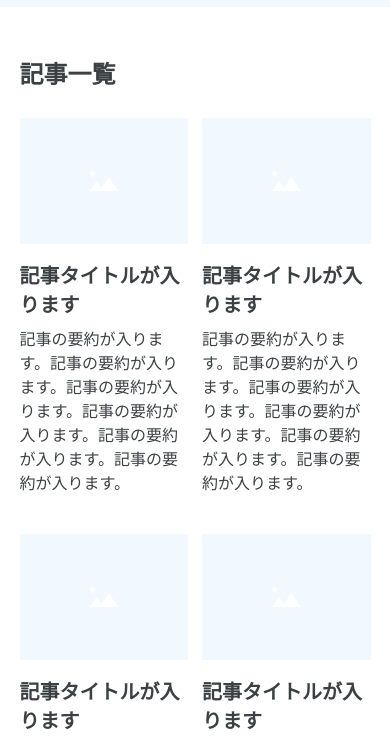
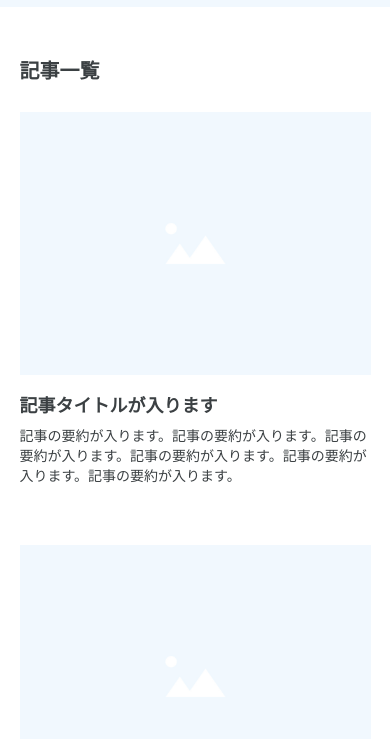
Before and after one commit to kimu805/ruby_plactice, a plain HTML site: page responsive/index.html in a window 390 px wide. Shown: the part 66-805 px from the top of the page. Drawn offline with Linux system fonts and the light colour scheme.

Commit message:
Update style.css

```diff
--- a/responsive/css/style.css
+++ b/responsive/css/style.css
@@ -68,5 +68,17 @@
 
 /* スマホ表示時 */
 @media (max-width: 599px) {
-
+  .page-heading {
+    font-size: 20px;
+  }
+  .card {
+    width: 100%;
+    margin-bottom: 60px;
+  }
+  .card__title{
+    font-size: 18px;
+  }
+  .card__summary{
+    font-size: 14px;
+  }
 }
```
